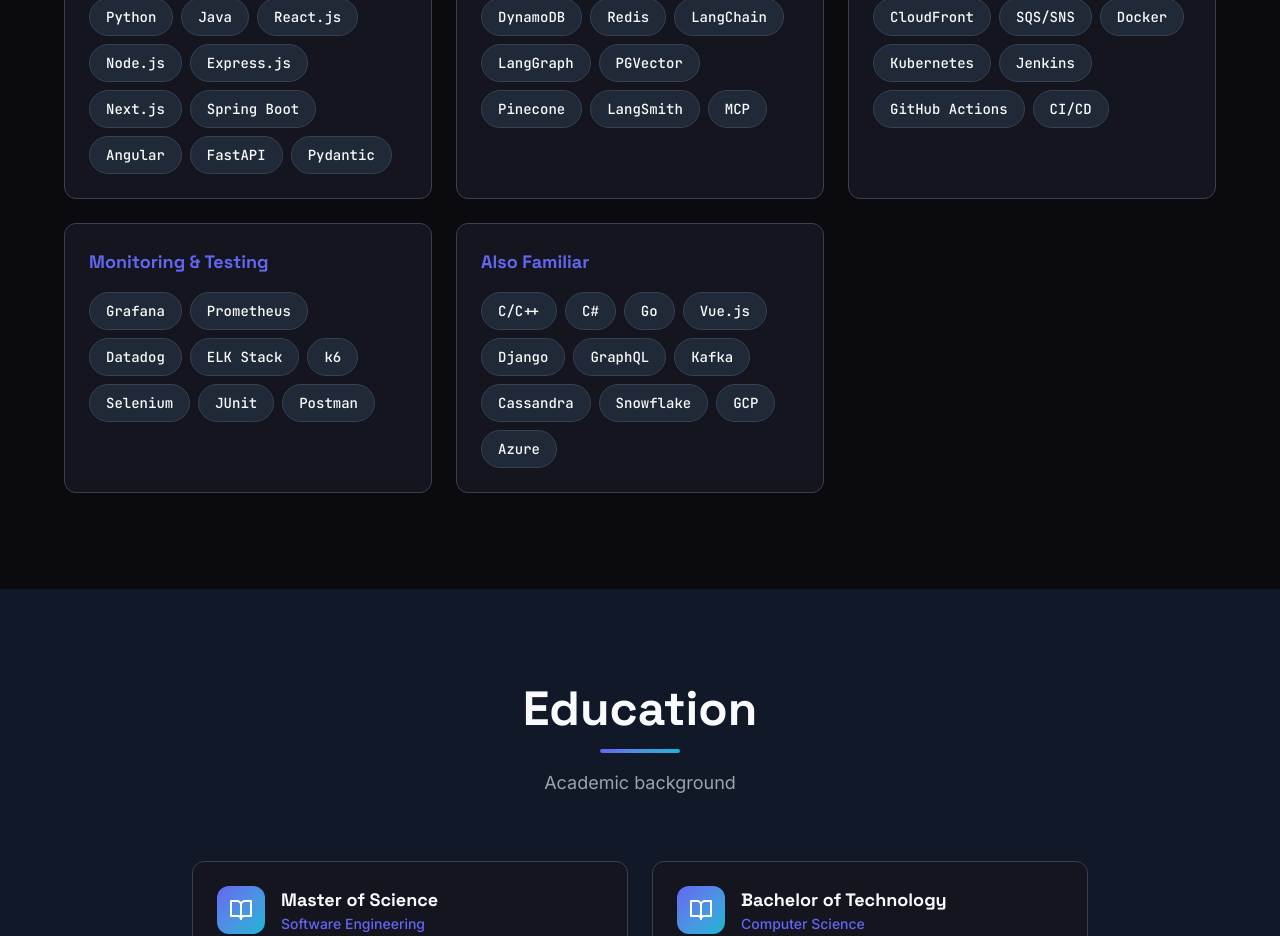
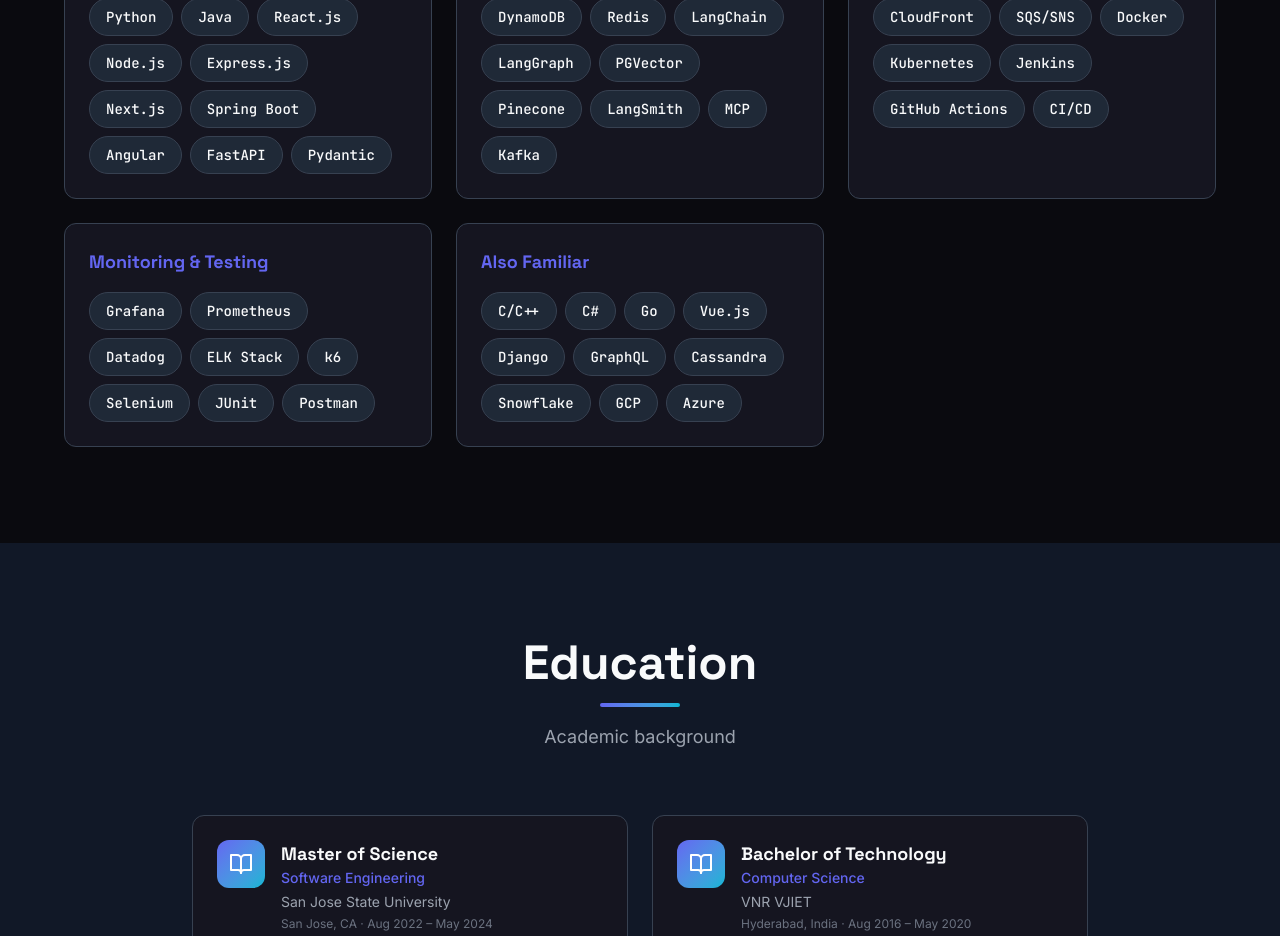
Before and after one commit to pssgowtham/new-portfolio, a Next.js app: page / in a window 1280 px wide. Shown: the part 6620-7556 px from the top of the page. Built offline with nearby package versions, Linux system fonts and the light colour scheme; no server answers.

Commit message:
Sync site content with new SDE resume (JS-major backend, Python AI backend)

```diff
--- a/src/data/skills.ts
+++ b/src/data/skills.ts
@@ -31,6 +31,7 @@
       { name: "Pinecone" },
       { name: "LangSmith" },
       { name: "MCP" },
+      { name: "Kafka" },
     ],
   },
   {
@@ -70,7 +71,6 @@
       { name: "Vue.js" },
       { name: "Django" },
       { name: "GraphQL" },
-      { name: "Kafka" },
       { name: "Cassandra" },
       { name: "Snowflake" },
       { name: "GCP" },
```
